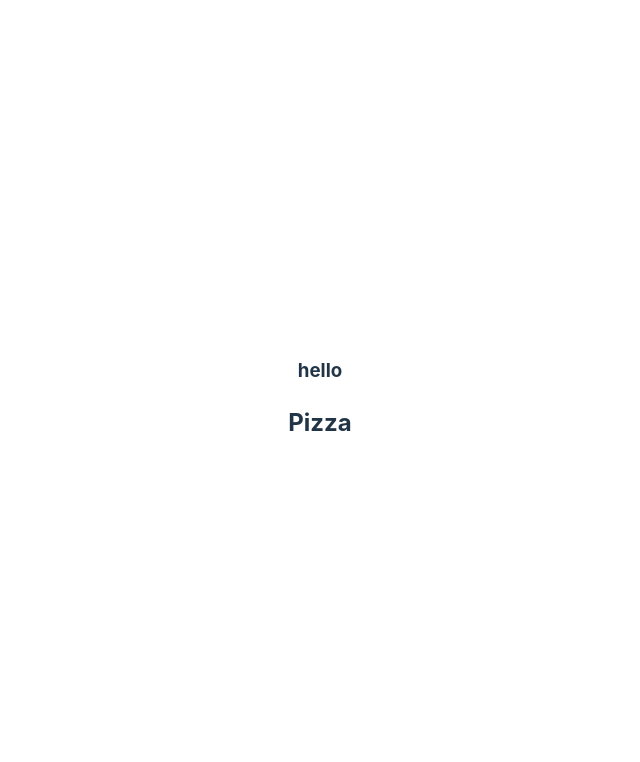
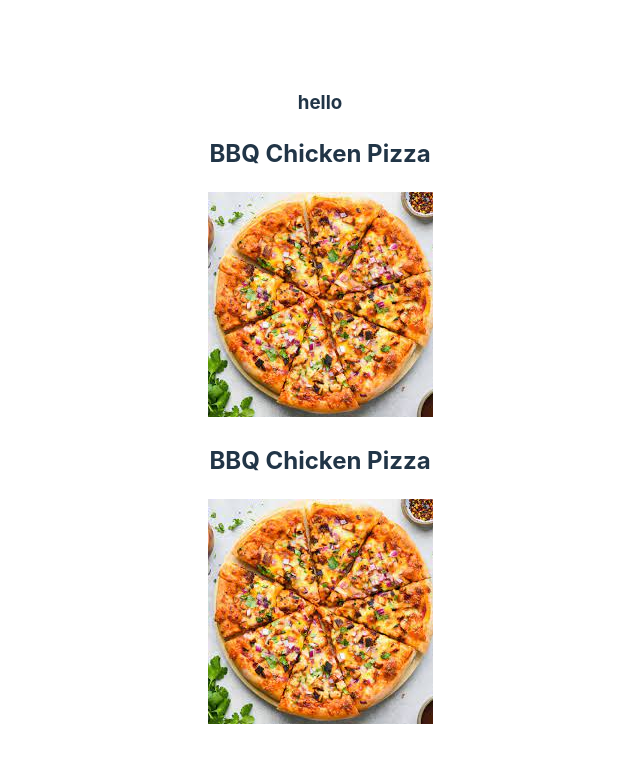
Before and after one commit to AbolfazlTarahomi/React-03, a React (Vite) app: page / in a window 1280 px wide. Shown: the top 762 px of the page, without its empty margins (320-960 px from the left). Built offline with nearby package versions, Linux system fonts and the light colour scheme.

Commit message:
add pizza

```diff
--- a/src/App.jsx
+++ b/src/App.jsx
@@ -1,9 +1,7 @@
-import { useState } from 'react'
-import reactLogo from './assets/react.svg'
-import viteLogo from '/vite.svg'
-import './App.css'
-
-
+import { useState } from "react";
+import reactLogo from "./assets/react.svg";
+import viteLogo from "/vite.svg";
+import "./App.css";
 
 const pizzaData = [
   {
@@ -48,24 +46,23 @@ const pizzaData = [
   },
 ];
 
-
-
 function App() {
-  return <div>
-  <h3>hello</h3>
-  <Pizza />
-  </div>
-
+  return (
+    <div>
+      <h3>hello</h3>
+      <Pizza />
+      <Pizza />
+    </div>
+  );
 }
 
-
-function Pizza(){
-  return <h2>Pizza</h2>
+function Pizza() {
+  return (
+    <div>
+      <h2>BBQ Chicken Pizza</h2>
+      <img src="src\assets\pizaa-1.jpg" alt="image food" />
+    </div>
+  );
 }
 
-
-
-
-
-
-export default App
+export default App;
```
Also changed, not shown: src/assets/pizaa-1.jpg (added).
